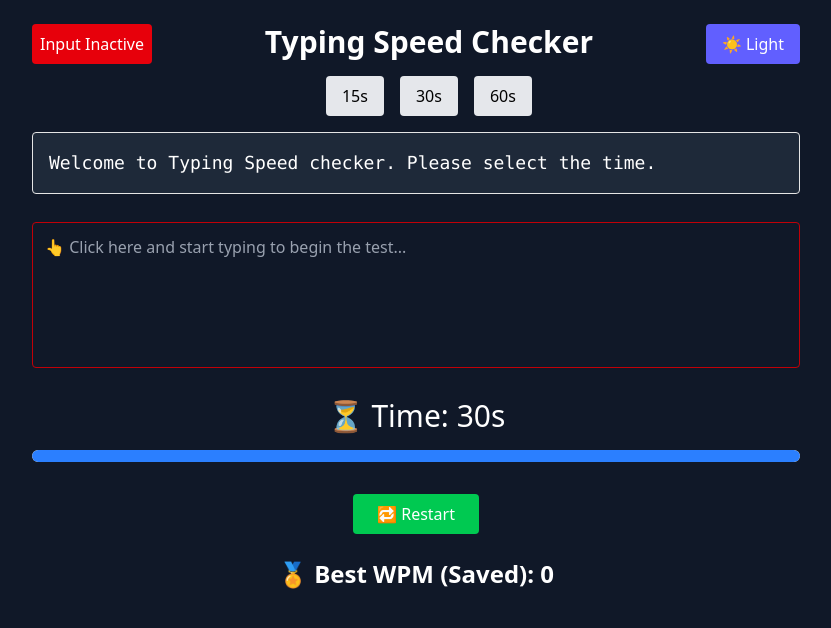
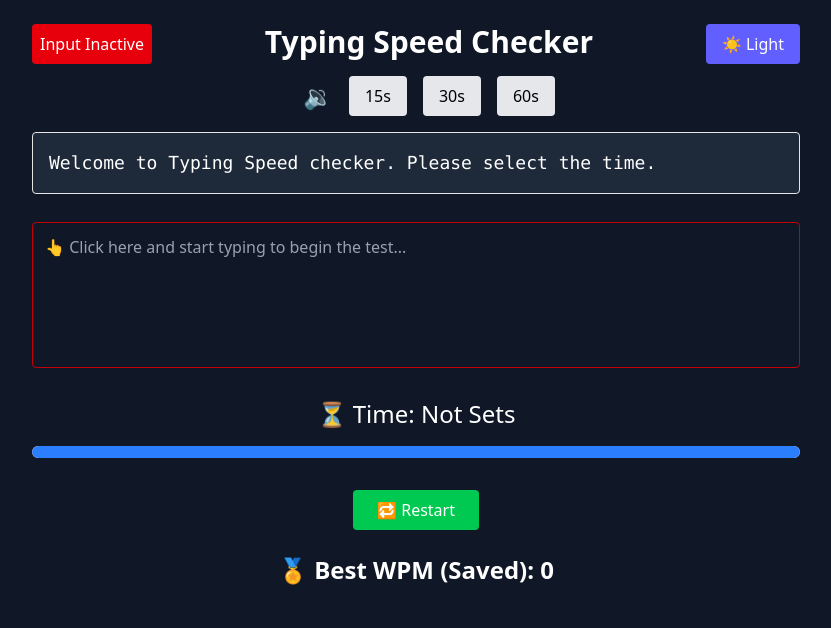
Before and after one commit to PARTHA-PATTANAYAK-02/Typing_Speed_Checker, a React (Vite) app: page / in a window 1280 px wide. Shown: the top 628 px of the page, without its empty margins (224-1055 px from the left). Built offline with nearby package versions, Linux system fonts and the light colour scheme.

Commit message:
Add sound features

```diff
--- a/src/TypingTest.jsx
+++ b/src/TypingTest.jsx
@@ -12,7 +12,7 @@ import {
 export default function TypingTest() {
   const [text, setText] = useState("");
   const [input, setInput] = useState("");
-  const [timeLeft, setTimeLeft] = useState(30);
+  const [timeLeft, setTimeLeft] = useState("Not Set");
   const [started, setStarted] = useState(false);
   const [wpm, setWpm] = useState(0);
   const [accuracy, setAccuracy] = useState(0);
@@ -24,6 +24,21 @@ export default function TypingTest() {
   const [duration, setDuration] = useState(0); // Time duration
   const timer = useRef(null);
   const [showAlert, setShowAlert] = useState(false);
+  const [sound, setSound] = useState(true);
+  const audioRef = useRef(new Audio("./clock.mp3"));
+  useEffect(() => {
+    const audio = audioRef.current;
+    if (started && sound) {
+      audio.play();
+    } else {
+      audio.pause();
+      audio.currentTime = 0;
+    }
+    return () => {
+      audio.pause();
+      audio.currentTime = 0;
+    };
+  }, [started, sound]);
   function newText() {
     const loadText = async () => {
       const res = await import("./sentences.json");
@@ -51,8 +66,8 @@ export default function TypingTest() {
     if (started && timeLeft > 0) {
       timer.current = setTimeout(() => setTimeLeft((t) => t - 1), 1000);
     } else if (timeLeft === 0) {
+      setTimeout(() => {
         setStarted(false);
-      setTimeout(() => {
         setShowAlert(true);
       }, 1000);
       if (wpm > bestWpm) {
@@ -83,6 +98,7 @@ export default function TypingTest() {
   };
 
   const restart = () => {
+    if (duration) {
       setInput("");
       setTimeLeft(duration);
       setStarted(false);
@@ -90,6 +106,7 @@ export default function TypingTest() {
       setAccuracy(100);
       setIsInputActive(false);
       newText();
+    }
   };
 
   const toggleTheme = () => setDarkMode(!darkMode);
@@ -123,7 +140,9 @@ export default function TypingTest() {
           disabled={started}
           onClick={toggleTheme}
           title="mode"
-          className="float-right px-4 py-2 rounded bg-indigo-500 text-white cursor-pointer"
+          className={`float-right px-4 py-2 rounded bg-indigo-500 text-white ${
+            started ? "cursor-not-allowed" : "cursor-pointer"
+          }`}
         >
           {darkMode ? "☀ Light" : "🌙 Dark"}
         </button>
@@ -133,6 +152,13 @@ export default function TypingTest() {
         </h1>
 
         <div className="flex justify-center gap-4 mb-4">
+          <button
+            title="Sound"
+            className="cursor-pointer text-2xl"
+            onClick={() => setSound(!sound)}
+          >
+            {sound ? "🔉" : "🔇"}
+          </button>
           {[15, 30, 60].map((d) => (
             <button
               key={d}
@@ -171,7 +197,9 @@ export default function TypingTest() {
               ? "bg-gray-900 text-white placeholder-gray-400 "
               : "bg-white text-black placeholder-gray-600 "
           }
-          ${isInputActive ? "border-green-700" : "border-red-700"}`}
+          ${isInputActive ? "border-green-700" : "border-red-700"} ${
+            !duration ? "cursor-not-allowed" : ""
+          }`}
           autoCorrect="off"
           autoComplete="off"
           spellCheck="false"
@@ -184,7 +212,7 @@ export default function TypingTest() {
           onBlur={() => setIsInputActive(false)}
         />
 
-        <div className="flex justify-around items-center mt-2 text-3xl">
+        <div className="flex justify-around items-center mt-2 text-2xl">
           <p>⏳ Time: {timeLeft}s</p>
         </div>
 
@@ -205,7 +233,9 @@ export default function TypingTest() {
         <button
           onClick={restart}
           title="Restart"
-          className="mt-4 px-6 py-2 bg-green-500 text-white rounded hover:bg-green-600 cursor-pointer"
+          className={`mt-4 px-6 py-2 bg-green-500 text-white rounded hover:bg-green-600 ${
+            !duration ? "cursor-not-allowed" : "cursor-pointer"
+          }`}
         >
           🔁 Restart
         </button>
```
Also changed, not shown: 2 other files (tests, documents, lock files or other folders). Lines whose indentation alone changed are shown as unchanged.
